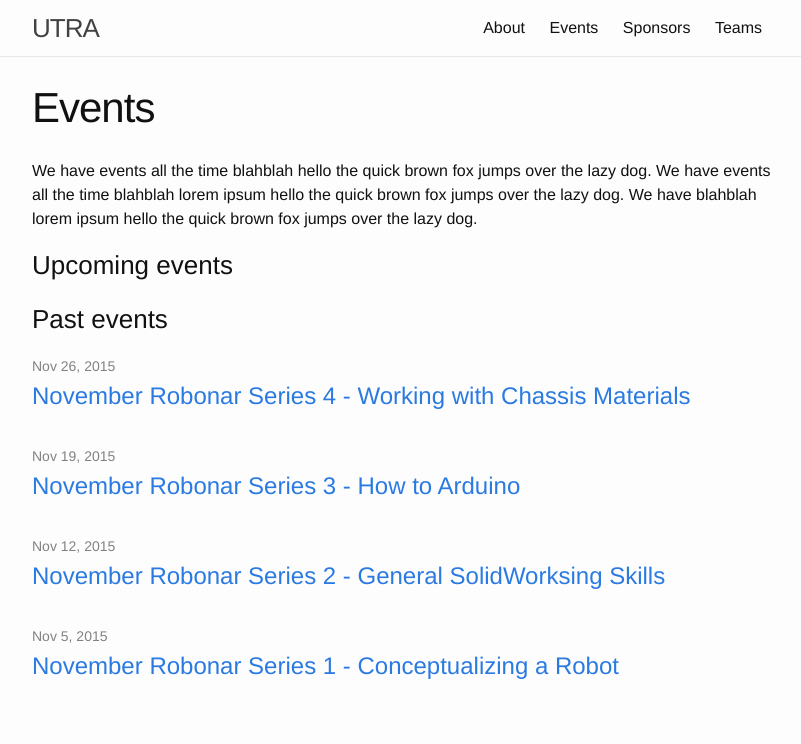
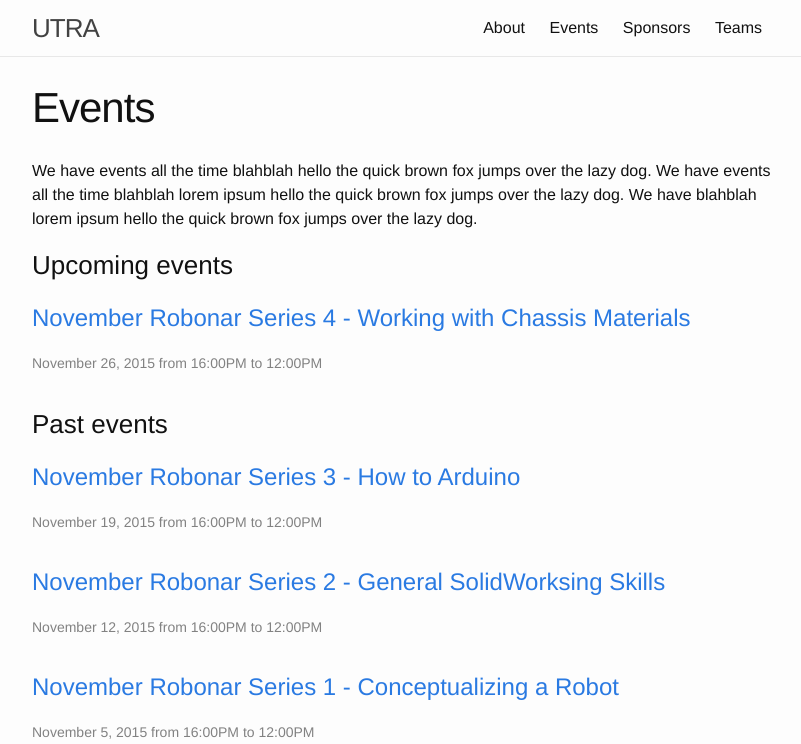
Before and after one commit to utra/utra-old-website, a Jekyll site: the page built from pages/events.md, in a window 1280 px wide, cut to the strip 0-744 px from the top of the page. Shown: the whole strip, without its empty margins (238-1039 px from the left). Built offline with Jekyll 4.4.1, drawn with Linux system fonts in a browser that asks for light colours.

Commit message:
Improved event datetime formatting

```diff
--- a/_posts/events/2015-11-05-robonar-1.markdown
+++ b/_posts/events/2015-11-05-robonar-1.markdown
@@ -1,7 +1,8 @@
 ---
 layout: post
 title: November Robonar Series 1 - Conceptualizing a Robot
-date: 2015-11-05
+date: 2015-11-05 11:00:00 -0500
+endtime: 12:00:00 -0500
 categories: events
 ---
 
--- a/_posts/events/2015-11-12-robonar-2.markdown
+++ b/_posts/events/2015-11-12-robonar-2.markdown
@@ -1,7 +1,8 @@
 ---
 layout: post
 title: November Robonar Series 2 - General SolidWorksing Skills
-date: 2015-11-12
+date: 2015-11-12 11:00:00 -0500
+endtime: 12:00:00 -0500
 categories: events
 ---
 
--- a/_posts/events/2015-11-19-robonar-3.markdown
+++ b/_posts/events/2015-11-19-robonar-3.markdown
@@ -1,7 +1,8 @@
 ---
 layout: post
 title: November Robonar Series 3 - How to Arduino
-date: 2015-11-19
+date: 2015-11-19 11:00:00 -0500
+endtime: 12:00:00 -0500
 categories: events
 ---
 
--- a/_posts/events/2015-11-26-robonar-4.markdown
+++ b/_posts/events/2015-11-26-robonar-4.markdown
@@ -1,7 +1,8 @@
 ---
 layout: post
 title: November Robonar Series 4 - Working with Chassis Materials
-date: 2015-11-26
+date: 2015-11-26 11:00:00 -0500
+endtime: 12:00:00 -0500
 categories: events
 ---
 
--- a/pages/events.md
+++ b/pages/events.md
@@ -15,11 +15,12 @@ We have events all the time blahblah hello the quick brown fox jumps over the la
           {% capture posttime %}{{post.date | date: '%s'}}{% endcapture %}
           {% if posttime > nowunix %}
           <li>
-              <span class="post-meta">{{ post.date | date: "%b %-d, %Y" }}</span>
-
               <h2>
                   <a class="post-link" href="{{ post.url | prepend: site.baseurl }}">{{ post.title }}</a>
               </h2>
+              <span class="post-meta">{{ post.date | date: "%B %-d, %Y" }}
+              from {{ post.date | date: "%H:%M%p"}}
+              to {{ post.endtime | date: "%H:%M%p"}}</span>
           </li>
           {% endif %}
         {% endif %}
@@ -32,12 +33,13 @@ We have events all the time blahblah hello the quick brown fox jumps over the la
         {% if post.category == events %}
           {% capture posttime %}{{post.date | date: '%s'}}{% endcapture %}
           {% if posttime <= nowunix %}
-          <li>
-              <span class="post-meta">{{ post.date | date: "%b %-d, %Y" }}</span>
-
               <h2>
                   <a class="post-link" href="{{ post.url | prepend: site.baseurl }}">{{ post.title }}</a>
               </h2>
+          <li>
+              <span class="post-meta">{{ post.date | date: "%B %-d, %Y" }}
+              from {{ post.date | date: "%H:%M%p"}}
+              to {{ post.endtime | date: "%H:%M%p"}}</span>
           </li>
           {% endif %}
         {% endif %}
```
